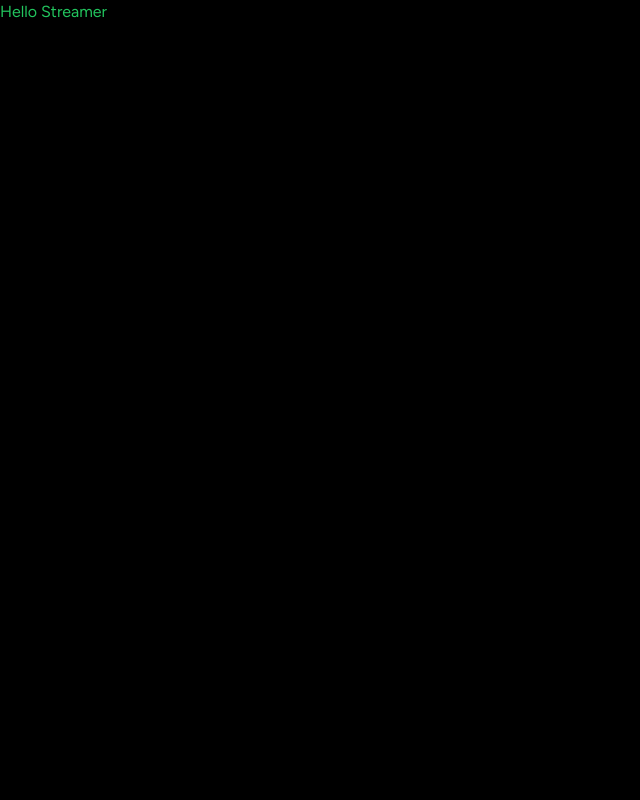
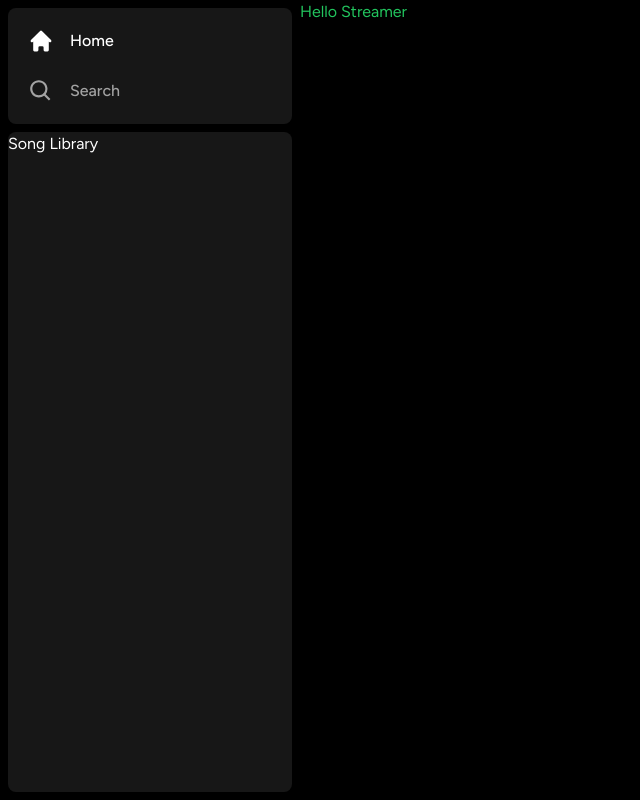
Before and after one commit to Pllums/streaming-clone, a Next.js app: page / in a window 1280 px wide. Shown: the whole page, without its empty margins (0-640 px from the left). Built offline with nearby package versions, Linux system fonts and the light colour scheme.

Commit message:
Home and Search icons iterated over.

```diff
--- a/app/layout.tsx
+++ b/app/layout.tsx
@@ -1,3 +1,4 @@
+import Sidebar from "@/components/Sidebar";
 import "./globals.css";
 import type { Metadata } from "next";
 import { Figtree } from "next/font/google";
@@ -16,7 +17,9 @@
 }) {
 	return (
 		<html lang="en">
-			<body className={font.className}>{children}</body>
+			<body className={font.className}>
+				<Sidebar>{children}</Sidebar>
+			</body>
 		</html>
 	);
 }
--- /dev/null
+++ b/components/Box.tsx
@@ -0,0 +1,24 @@
+import { twMerge } from "tailwind-merge";
+
+interface BoxProps {
+	children: React.ReactNode;
+	className?: string;
+}
+
+const Box: React.FC<BoxProps> = ({ children, className }) => {
+	return (
+		<div
+			className={twMerge(
+				`bg-neutral-900
+  rounded-lg
+  h-fit
+  w-full
+  `,
+				className
+			)}>
+			{children}
+		</div>
+	);
+};
+
+export default Box;
--- /dev/null
+++ b/components/Sidebar.tsx
@@ -0,0 +1,65 @@
+"use client";
+import { useMemo } from "react";
+import { usePathname } from "next/navigation";
+import { HiHome } from "react-icons/hi";
+import { BiSearch } from "react-icons/bi";
+import Box from "./Box";
+import SidebarItem from "./SidebarItem";
+
+interface SidebarProps {
+	children: React.ReactNode;
+}
+
+const Sidebar: React.FC<SidebarProps> = ({ children }) => {
+	const pathname = usePathname();
+
+	const routes = useMemo(
+		() => [
+			{
+				icon: HiHome,
+				label: "Home",
+				active: pathname !== "/search",
+				href: "/",
+			},
+			{
+				icon: BiSearch,
+				label: "Search",
+				active: pathname === "/search",
+				href: "/search",
+			},
+		],
+		[]
+	);
+	return (
+		<div className="flex h-full">
+			<div
+				className="
+      hidden
+      md:flex
+      flex-col
+      gap-y-2
+      bg-black
+      h-full
+      w-[300px]
+      p-2">
+				<Box>
+					<div
+						className="flex
+        flex-col
+        gap-y-4
+        px-5
+        py-4
+        ">
+						{routes.map((item) => (
+							<SidebarItem key={item.label} {...item} />
+						))}
+					</div>
+				</Box>
+				<Box className="overflow-y-auto h-full">Song Library</Box>
+			</div>
+			<main>{children}</main>
+		</div>
+	);
+};
+
+export default Sidebar;
--- /dev/null
+++ b/components/SidebarItem.tsx
@@ -0,0 +1,44 @@
+import Link from "next/link";
+import { IconType } from "react-icons";
+import { twMerge } from "tailwind-merge";
+
+interface SidebarItemProps {
+	icon: IconType;
+	label: string;
+	active?: boolean;
+	href: string;
+}
+
+const SidebarItem: React.FC<SidebarItemProps> = ({
+	icon: Icon,
+	label,
+	active,
+	href,
+}) => {
+	return (
+		<Link
+			href={href}
+			className={twMerge(
+				`flex
+  flex-row
+  h-auto
+  items-center
+  w-full
+  gap-x-4
+  text-md
+  font-medium
+  cursor-pointer
+  hover:text-white
+  transition
+  text-neutral-400
+  py-1
+  `,
+				active && "text-white"
+			)}>
+			<Icon size={26} />
+			<p className="truncate w-100">{label}</p>
+		</Link>
+	);
+};
+
+export default SidebarItem;
--- a/package.json
+++ b/package.json
@@ -19,6 +19,8 @@
     "postcss": "8.4.28",
     "react": "18.2.0",
     "react-dom": "18.2.0",
+    "react-icons": "^4.10.1",
+    "tailwind-merge": "^1.14.0",
     "tailwindcss": "3.3.3",
     "typescript": "5.1.6"
   }
```
Also changed, not shown: app/(site)/page.tsx (renamed from app/page.tsx), 1 other file (tests, documents, lock files or other folders).
